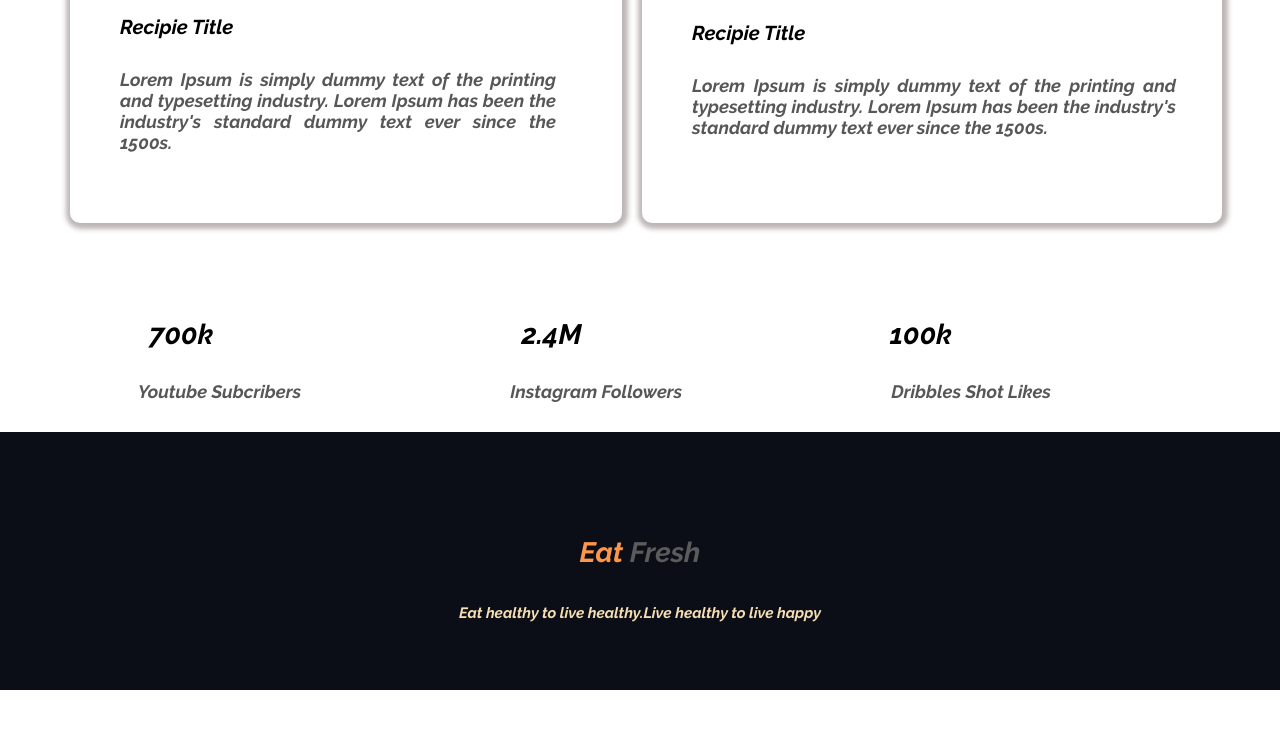
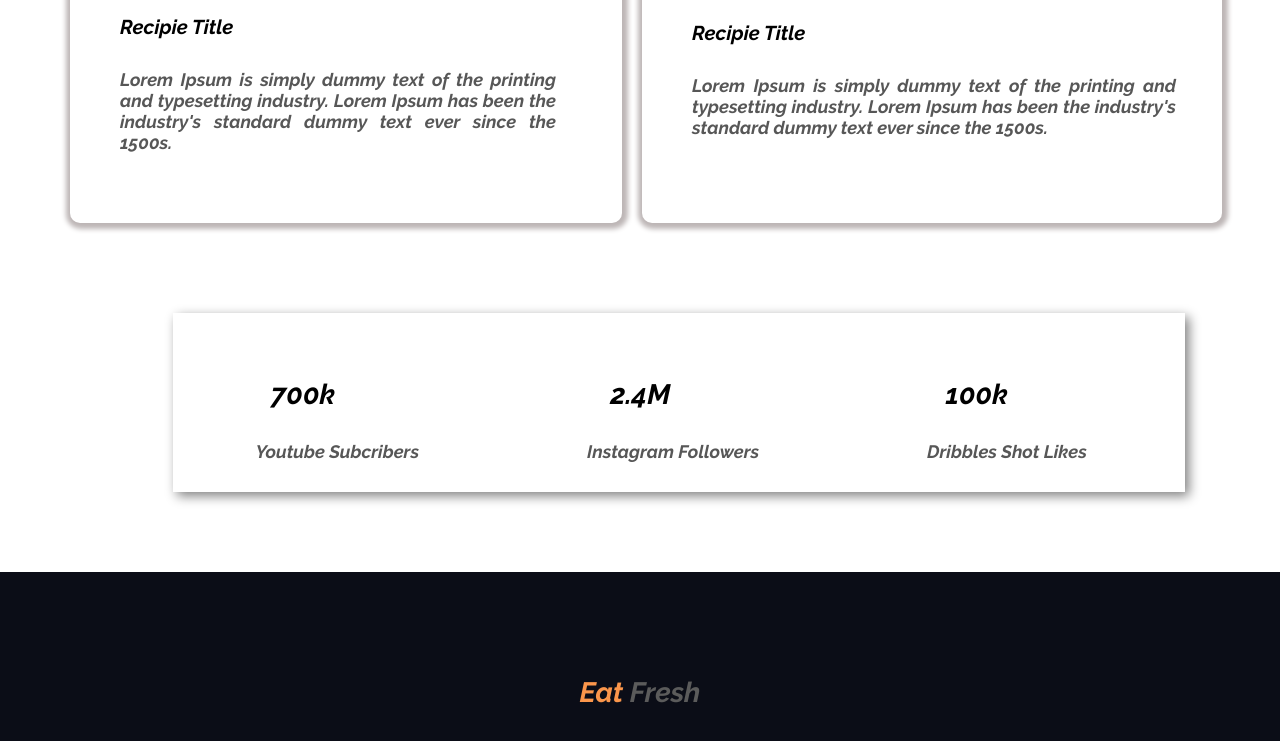
Before and after one commit to surav27/eat-healthy, a plain HTML site: page index.html in a window 1280 px wide. Shown: the part 1900-2641 px from the top of the page. Before the commit the page ends 2590 px from the top, so only its background shows below. Drawn offline with Linux system fonts and the light colour scheme.

Commit message:
finished

```diff
--- a/index.html
+++ b/index.html
@@ -53,7 +53,7 @@
         </div>
 
     </section>
-    <section class="bottom-sec">
+    <section class="bottom-sec flex-size">
 
         <div class="box-shadow">
             <div class="bottom-text">
--- a/style.css
+++ b/style.css
@@ -75,6 +75,7 @@ h2{
 .lower-body{
     text-align: center;
     padding: 10px;
+    margin-bottom: 10px;
 
 
 }
@@ -135,7 +136,7 @@ h3{
     border-radius: 10px;
 }
 .bottom-sec{
-
+    margin: 20px;
 
 
 }
@@ -149,15 +150,19 @@ h3{
 }
 
 .box-shadow{
-    margin: 20px;
+
+    box-shadow: 4px 4px 11px 0px grey;
+    margin: 60px;
+    margin-left: 153px;
 
 }
 .bottom-text h4{
     float: right;
-    margin-right: 308px;
+    margin-right: 177px;
     font-size: 28px;
     margin-bottom: 0pc;
     margin-top: 65px;
+    padding-left: 98px;
 
 }
 
@@ -168,8 +173,8 @@ h3{
 }
 .bottom-text-two p{
     float: right;
-    margin-right: 209px;
-    padding: 0px;
+    margin-right: 98px;
+    padding-left: 70px;
 
 }
 .footer-sec{
```
